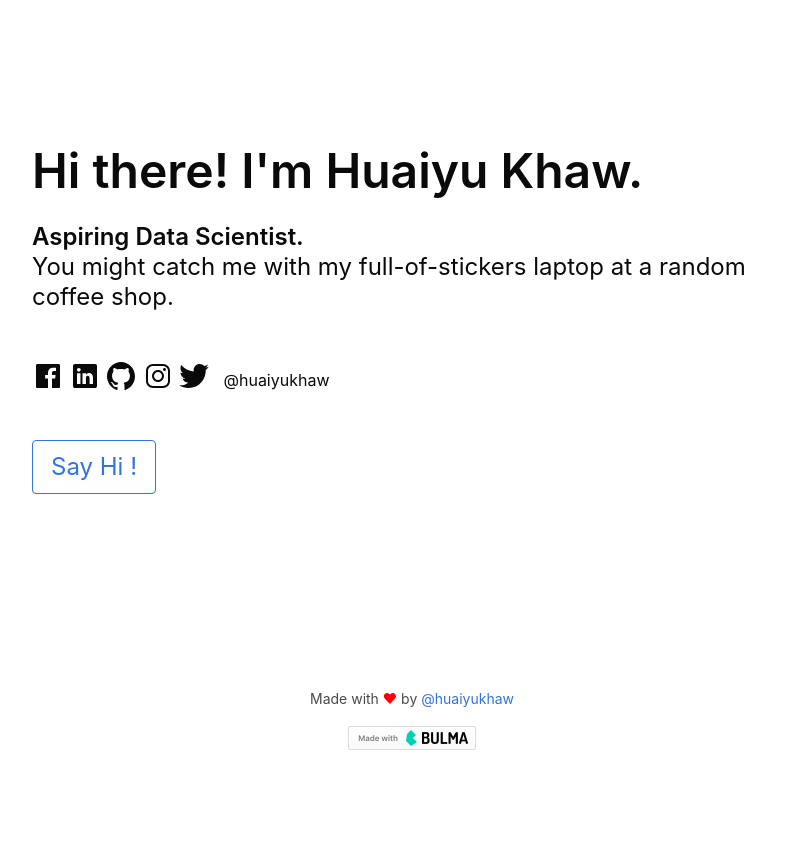
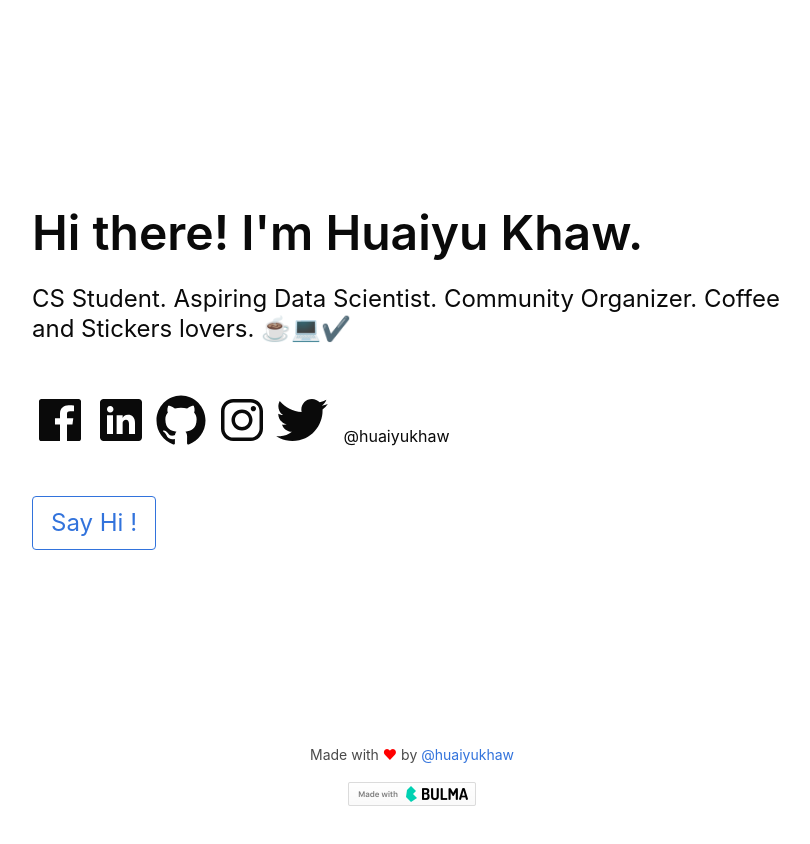
Before and after one commit to HuaiyuKhaw/portfolio_bulma, a website: page index.html in a window 1280 px wide. Shown: the whole page, without its empty margins (228-1038 px from the left). Drawn offline with nearby package versions, Linux system fonts and the light colour scheme.

Commit message:
minor update

```diff
--- a/index.html
+++ b/index.html
@@ -10,51 +10,33 @@
 	<body>
 		<section class="hero is-medium is-primary has-background-white has-text-black">
 			<div class="hero-body">
-				<div class="container">
+				<div class="container" style="padding-top:5%">
 					<div class="columns">
 						<div class="column is-8-desktop is-offset-2-desktop">
 							<h1 class="title is-1 is-spaced has-text-black">
 								Hi there! I'm Huaiyu Khaw.
 							</h1>
+							<!-- <h2 class="subtitle is-4 has-text-black"> -->
+							<!-- <strong class="has-text-black">Aspiring Data Scientist.</strong> -->
+							<!-- </h2> -->
 							<h2 class="subtitle is-4 has-text-black">
-								<strong class="has-text-black">Aspiring Data Scientist.</strong>
-								<br />
-								You might catch me with my full-of-stickers laptop at a random coffee shop.
+								CS Student. Aspiring Data Scientist. Community Organizer. Coffee and Stickers lovers.
+								☕💻✔️
 							</h2>
 							<br />
 
 							<div class="content">
 								<a href="https://facebook.com/huaiyukhaw517" target="_blank"
-									><ion-icon
-										size="large"
-										name="logo-facebook"
-										style="vertical-align:bottom"
-									></ion-icon>
+									><ion-icon name="logo-facebook" style="vertical-align:bottom"></ion-icon>
 								</a>
 								<a href="https://linkedin.com/in/huaiyukhaw" target="_blank"
-									><ion-icon
-										size="large"
-										name="logo-linkedin"
-										style="vertical-align:bottom"
-									></ion-icon> </a
+									><ion-icon name="logo-linkedin" style="vertical-align:bottom"></ion-icon> </a
 								><a href="https://github.com/huaiyukhaw" target="_blank"
-									><ion-icon
-										size="large"
-										name="logo-github"
-										style="vertical-align:bottom"
-									></ion-icon> </a
+									><ion-icon name="logo-github" style="vertical-align:bottom"></ion-icon> </a
 								><a href="https://instagram.com/huaiyukhaw" target="_blank"
-									><ion-icon
-										size="large"
-										name="logo-instagram"
-										style="vertical-align:bottom"
-									></ion-icon> </a
+									><ion-icon name="logo-instagram" style="vertical-align:bottom"></ion-icon> </a
 								><a href="https://twitter.com/huaiyukhaw" target="_blank"
-									><ion-icon
-										size="large"
-										name="logo-twitter"
-										style="vertical-align:bottom"
-									></ion-icon> </a
+									><ion-icon name="logo-twitter" style="vertical-align:bottom"></ion-icon> </a
 								>&nbsp&nbsp@huaiyukhaw
 							</div>
 							<div class="content">
@@ -69,7 +51,7 @@
 			</div>
 		</section>
 
-		<footer class="footer has-text-centered has-background-white">
+		<footer class="footer has-text-centered has-background-white" style="padding-bottom: 0">
 			<div class="container">
 				<div class="columns">
 					<div class="column is-8-desktop is-offset-2-desktop">
```
Also changed, not shown: css/main.css.
